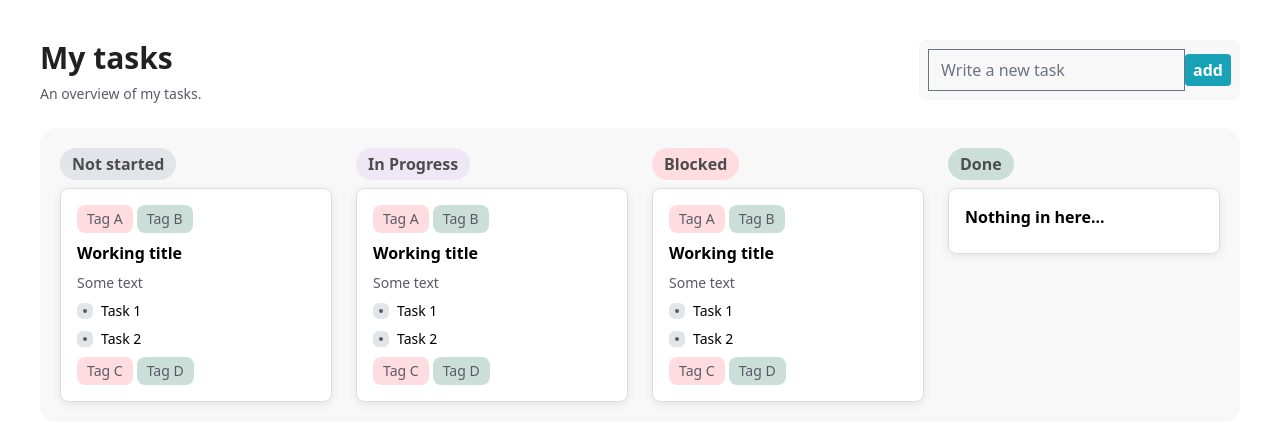
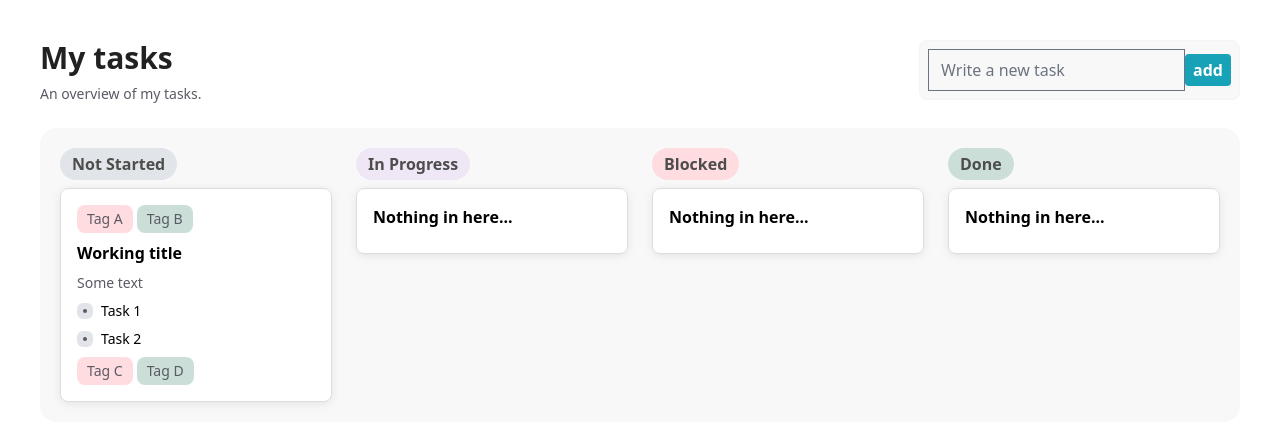
Before and after one commit to ShubhamS021/dailyplanner_react, a React (Create React App) app: page / in a window 1280 px wide. Shown: the top 446 px of the page. Built offline with nearby package versions, Linux system fonts and the light colour scheme.

Commit message:
feat: dynamic Lane implementation feat: basic BoardTitle implementation

```diff
--- a/src/components/App/App.tsx
+++ b/src/components/App/App.tsx
@@ -1,10 +1,16 @@
-import { type Card } from 'interfaces/Card';
+import { type Lane } from 'interfaces/Lane';
 import { colors } from '../../theme/colors';
 import { AddTask } from '../AddTask/AddTask';
+import { BoardTitle } from '../BoardTitle/BoardTitle';
 import { LaneComponent } from '../Lane/Lane';
 
 export const App = () => {
-    const cards: Card[] = [
+    const lanes: Lane[] = [
+        {
+            id: 1,
+            title: 'Not Started',
+            color: colors.light_grey,
+            cards: [
                 {
                     id: 1,
                     title: 'Working title',
@@ -22,25 +28,51 @@ export const App = () => {
                         { id: 2, description: 'Task 2' },
                     ],
                 },
+            ],
+        },
+        {
+            id: 2,
+            title: 'In Progress',
+            color: colors.lavender,
+            cards: [],
+        },
+        {
+            id: 3,
+            title: 'Blocked',
+            color: colors.rose,
+            cards: [],
+        },
+        {
+            id: 4,
+            title: 'Done',
+            color: colors.green,
+            cards: [],
+        },
     ];
+
+    const renderLanes = (lanes: Lane[]) => {
+        return (
+            <>
+                {lanes.map((l, index) => (
+                    <LaneComponent
+                        key={`lane-${index}`}
+                        id={l.id}
+                        text={l.title}
+                        color={l.color}
+                        cards={l.cards}
+                    ></LaneComponent>
+                ))}
+            </>
+        );
+    };
 
     return (
         <main className="p-10">
             <div className="h-16 mb-6 grid grid-cols-[1fr_auto]">
-                <div className="flex flex-col gap-2">
-                    <div
-                        className="text-3xl font-bold text-[#212121]"
-                        data-testid="page-title"
-                    >
-                        My tasks
-                    </div>
-                    <div
-                        className="text-sm text-[#5A5A65]"
-                        data-testid="page-subtitle"
-                    >
-                        An overview of my tasks.
-                    </div>
-                </div>
+                <BoardTitle
+                    title="My tasks"
+                    subtitle="An overview of my tasks."
+                />
                 <div>
                     <AddTask />
                 </div>
@@ -49,25 +81,7 @@ export const App = () => {
                 className="p-5 rounded-2xl bg-[#F8F8F8] grid grid-cols-4 gap-6"
                 data-testid="page-board"
             >
-                <LaneComponent
-                    color={colors.light_grey}
-                    text={'Not started'}
-                    cards={cards}
-                ></LaneComponent>
-                <LaneComponent
-                    color={colors.lavender}
-                    text={'In Progress'}
-                    cards={cards}
-                ></LaneComponent>
-                <LaneComponent
-                    color={colors.rose}
-                    text={'Blocked'}
-                    cards={cards}
-                ></LaneComponent>
-                <LaneComponent
-                    color={colors.green}
-                    text={'Done'}
-                ></LaneComponent>
+                {renderLanes(lanes)}
             </div>
         </main>
     );
--- /dev/null
+++ b/src/components/BoardTitle/BoardTitle.tsx
@@ -0,0 +1,27 @@
+export interface BoardTitleProps {
+    title: string;
+    subtitle?: string;
+}
+
+export const BoardTitle: React.FC<BoardTitleProps> = ({ title, subtitle }) => {
+    return (
+        <div className="flex flex-col gap-2">
+            <div
+                className="text-3xl font-bold text-[#212121]"
+                data-testid="page-title"
+            >
+                {title}
+            </div>
+            {subtitle !== undefined ? (
+                <div
+                    className="text-sm text-[#5A5A65]"
+                    data-testid="page-subtitle"
+                >
+                    {subtitle}
+                </div>
+            ) : null}
+        </div>
+    );
+};
+
+export default BoardTitle;
--- a/src/components/Lane/Lane.tsx
+++ b/src/components/Lane/Lane.tsx
@@ -1,14 +1,20 @@
-import { type Card } from '../../../interfaces/Card';
+import { type Card } from 'interfaces/Card';
 import { CardComponent } from '../Card/Card';
 import { LabelComponent } from '../Label/Label';
 
 export interface LaneProps {
+    id: number;
     color: string;
     text: string;
     cards?: Card[];
 }
 
-export const LaneComponent: React.FC<LaneProps> = ({ color, text, cards }) => {
+export const LaneComponent: React.FC<LaneProps> = ({
+    id,
+    color,
+    text,
+    cards,
+}) => {
     const renderEmptyLane = () => {
         return (
             <>
@@ -18,12 +24,12 @@ export const LaneComponent: React.FC<LaneProps> = ({ color, text, cards }) => {
     };
 
     const renderCards = (cards: Card[] | undefined) => {
-        if (cards === undefined) return renderEmptyLane();
+        if (cards === undefined || cards.length === 0) return renderEmptyLane();
         return (
             <>
                 {cards.map((c, index) => (
                     <CardComponent
-                        key={index}
+                        key={`lane-${id}-card-${index}`}
                         title={c.title}
                         description={c.description}
                         upperTags={c.upperTags}
--- /dev/null
+++ b/src/interfaces/Lane.ts
@@ -0,0 +1,8 @@
+import { type Card } from './Card';
+
+export interface Lane {
+    id: number;
+    title: string;
+    color: string;
+    cards?: Card[];
+}
```
Also changed, not shown: 2 other files (tests, documents, lock files or other folders). Lines whose indentation alone changed are shown as unchanged.
